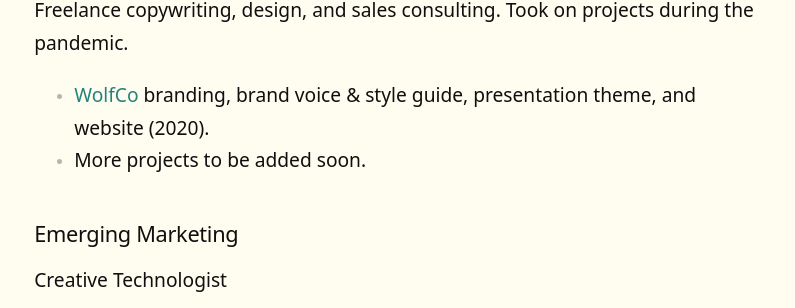
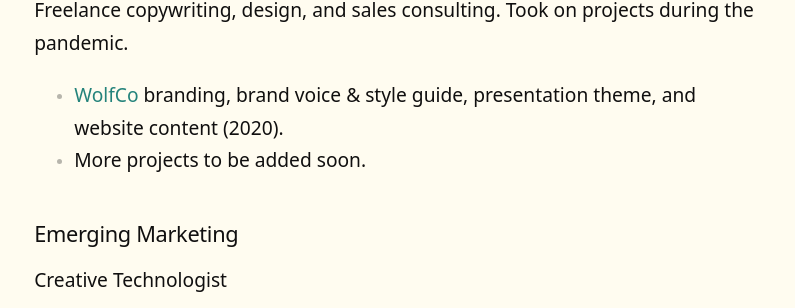
Before and after one commit to conmas/site, a Jekyll site: the page built from _pages/resume.md, in a window 1280 px wide and 900 px high, scrolled down 4635 px. Shown: the part 179-487 px from the top of the window, without its empty margins (241-1036 px from the left). Built offline with Jekyll 4.4.1, drawn with Linux system fonts in a browser that asks for light colours; nearby versions of some CDN libraries.

Commit message:
Resume content

```diff
--- a/_pages/resume.md
+++ b/_pages/resume.md
@@ -75,7 +75,7 @@ Defined and priced solutions for custom iOS and Android applications, web apps,
 
 Freelance copywriting, design, and sales consulting. Took on projects during the pandemic.
 
-- [WolfCo](https://wolfco.us) branding, brand voice & style guide, presentation theme, and website (2020).
+- [WolfCo](https://wolfco.us) branding, brand voice & style guide, presentation theme, and website content (2020).
 - More projects to be added soon.
 
 ## Emerging Marketing
```
